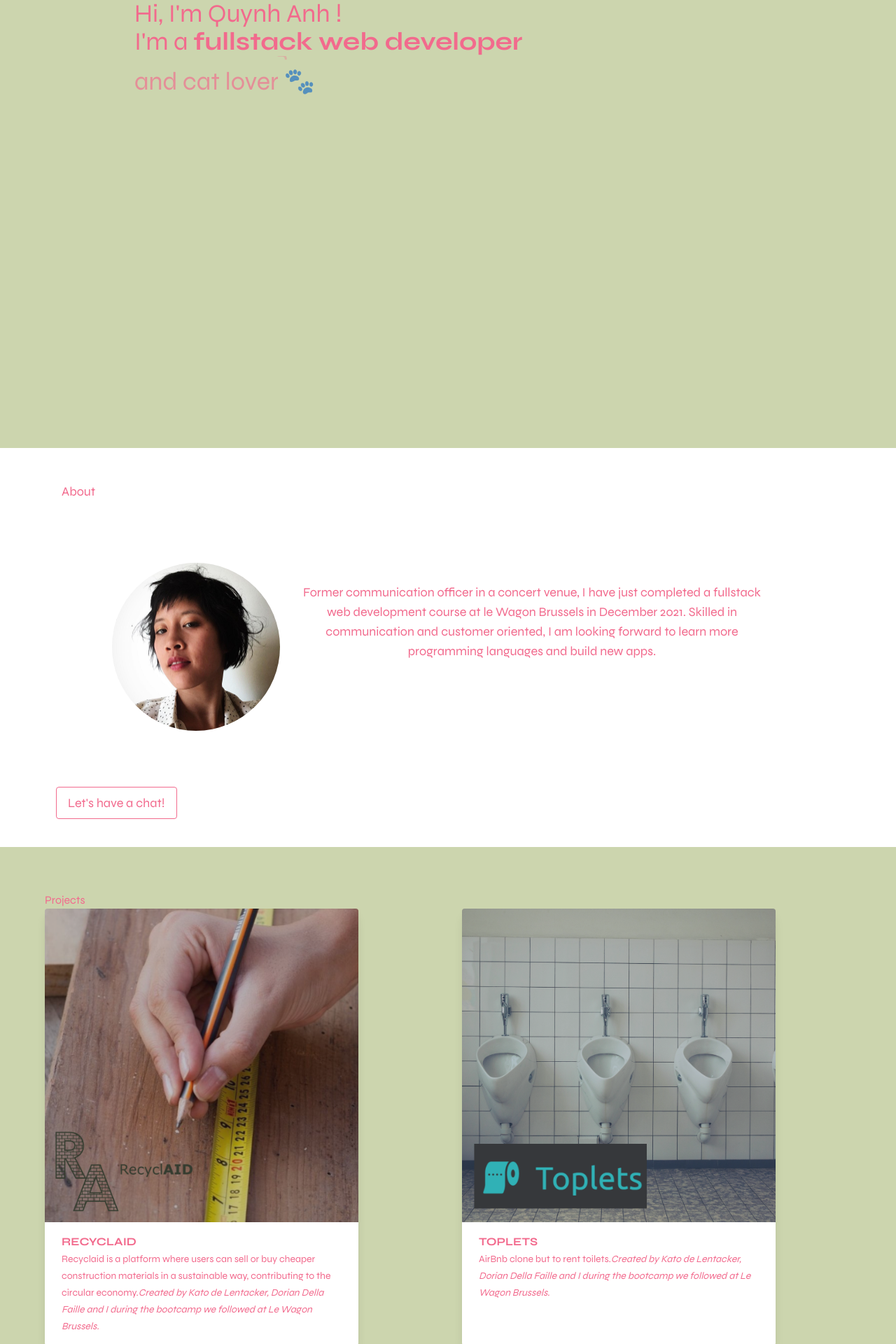
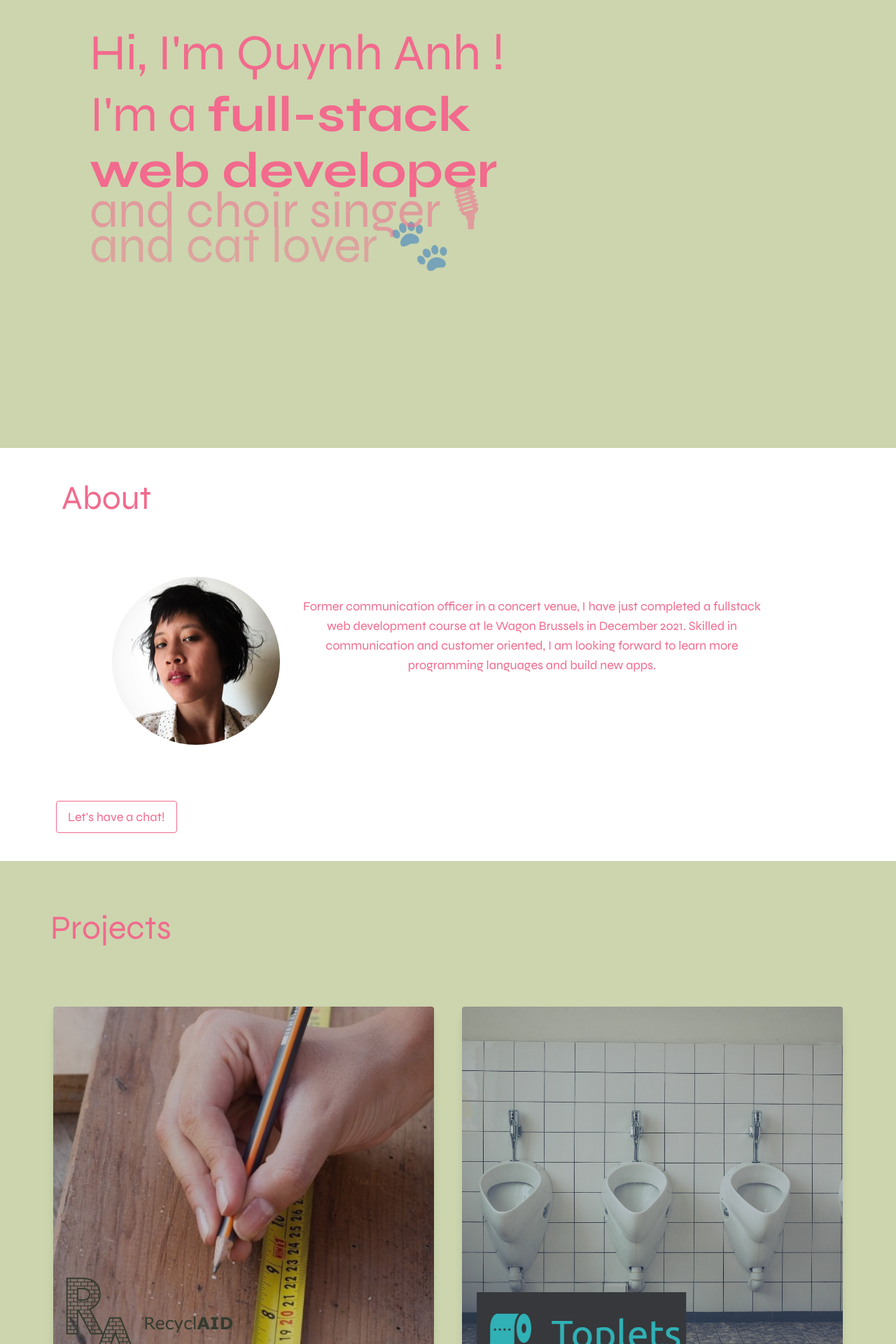
Before and after one commit to quynpham/qap-portfolio, a React (Create React App) app: page / in a window 1280 px wide. Shown: the part 160-2080 px from the top of the page at 70% size. Built offline with nearby package versions, Linux system fonts and the light colour scheme.

Commit message:
Changing title sizes and padding

```diff
--- a/src/App.css
+++ b/src/App.css
@@ -42,21 +42,12 @@
   padding: 0;
   margin: 0;
   box-sizing: border-box;
-}
-
-.wrapper{
-  /* letter-spacing: 0.05rem;
-  font-weight: 500;
-  font-size: 1.15rem; */
-  display: block;
-  margin: 0;
-}
+  }
 
 .container-flip {
   position: relative;
   display: inline-block;
   width: 100%;
-  overflow: hidden;
 }
 
 .flip {
--- a/src/components/About.js
+++ b/src/components/About.js
@@ -4,7 +4,7 @@ import profilepic from '../assets/profilepic.jpg';
 const About = () => {
   return (
   <section id="about" className="py-10 text-center md:px-20 md:text-left">
-    <h2 className="text-framboise text-lg p-2">About</h2>
+    <h2 className="text-framboise text-5xl p-2">About</h2>
     <div className="p-3 md:p-20 md:flex">
       <img src={profilepic} alt="profilepic" className="m-auto w-1/2 h-1/2 md:w-1/4 md:1/4 rounded-full"/>
       <p className="my-3 text-framboise p-2 text-sm text-center sm:text-base md:text-lg md:m-5">Former communication officer in a concert venue, I have just completed a fullstack web development course at le Wagon Brussels in December 2021.
--- a/src/components/Home.js
+++ b/src/components/Home.js
@@ -2,16 +2,17 @@ import React from "react";
 
 const Home = () => {
   return (
-<section id="home">
-    <div className="wrapper text-framboise bg-pistachio h-screen pt-40 px-20 lg:pt- lg:px-48">
-      <h1 className="text-lg md:text-xl lg:text-4xl">Hi, I'm Quynh Anh !</h1>
-      <h1 className="text-lg md:text-xl lg:text-4xl">I'm a <strong className="text-lg md:text-lg lg:text-4xl">fullstack web developer</strong></h1>
-      <span className="container-flip h-8 lg:h-14">
-        <span className="flip text-lg md:text-xl lg:text-4xl">and coffee addict ☕</span>
-        <span className="flip text-lg md:text-xl lg:text-4xl">and cat lover 🐾</span>
-        <span className="flip text-lg md:text-xl lg:text-4xl">and choir singer 🎙</span>
-        <span className="flip text-lg md:text-xl lg:text-4xl">and sewista 🧵</span>
-        <span className="flip text-lg md:text-xl lg:text-4xl">and spicy food eater 🌶</span>
+<section id="home" className="h-screen text-framboise bg-pistachio">
+    <div className="p-2 pl-8 pt-72 m-auto md:pt-96 md:pl-24 lg:pl-32 lg:pt-48">
+      <h1 className="text-2xl md:text-5xl lg:text-7xl py-2">Hi, I'm Quynh Anh !</h1>
+      <h1 className="text-2xl md:text-5xl lg:text-7xl py-2">I'm a <strong className="text-2xl md:text-5xl lg:text-7xl ">full-stack</strong></h1>
+      <strong className="text-2xl md:text-5xl lg:text-7xl ">web developer</strong>
+      <span className="container-flip h-20 py-2">
+        <span className="flip text-2xl md:text-5xl lg:text-7xl ">and coffee addict ☕</span>
+        <span className="flip text-2xl md:text-5xl lg:text-7xl ">and cat lover 🐾</span>
+        <span className="flip text-2xl md:text-5xl lg:text-7xl ">and choir singer 🎙</span>
+        <span className="flip text-2xl md:text-5xl lg:text-7xl ">and sewista 🧵</span>
+        <span className="flip text-2xl md:text-5xl lg:text-7xl ">and spicy food eater 🌶</span>
       </span>
     </div>
 </section>
--- a/src/components/Projects.js
+++ b/src/components/Projects.js
@@ -3,11 +3,11 @@ import ProjectsData from "./ProjectsData";
 
 const Projects = () => {
   return (
-    <section id="projects" className="w-screen mx-auto p-5 sm:p-10 md:p-16 bg-pistachio text-framboise">
-      <h2>Projects</h2>
-      <div className="grid grid-cols-1 md:grid-cols-2 gap-10">
+    <section id="projects" className="w-screen text-center mx-auto py-10 sm:p-10 md:p-16 md:text-left bg-pistachio text-framboise">
+      <h2 className="text-5xl p-2">Projects</h2>
+      <div className="grid grid-cols-1 p-3 md:py-20 md:grid-cols-2 gap-10">
         {ProjectsData.map((Project) => (
-          <div className="max-w-md rounded overflow-hidden shadow-lg">
+          <div className="rounded overflow-hidden shadow-lg">
             <a href={Project.link} target="_blank" rel="noreferrer">
               <div className="relative">
                 <img className="w-full" src={Project.image} alt={Project.title}/>
@@ -15,11 +15,10 @@ const Projects = () => {
               </div>
             </a>
             <a href={Project.link} target="_blank" rel="noreferrer">
-              <div className="min-h-full px-6 py-4 bg-white">
-                  <h3 className="font-bold">{Project.title}</h3>
-                  <span className="text-sm">{Project.description}
-                    <em>{Project.credits}</em>
-                  </span>
+              <div className="h-full px-6 py-4 flex flex-col bg-white">
+                  <h3 className="font-bold pb-2">{Project.title}</h3>
+                  <span className="py-2 text-sm">{Project.description}</span>
+                  <em className="py-2 text-sm">{Project.credits}</em>
               </div>
             </a>
           </div>
```
